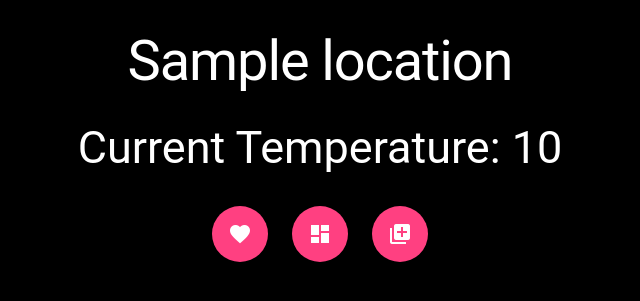
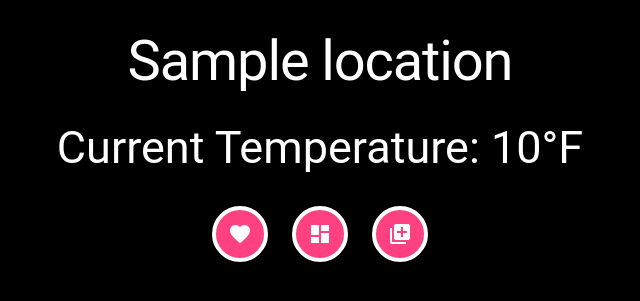
Before and after one commit to prithajnath/fabrik, a Django app: template templates/weather/index.html in a window 1280 px wide. Shown: the top 301 px of the page, without its empty margins (320-960 px from the left). Run offline with Django 3.2, Linux system fonts and the light colour scheme; the template is opened without the code that fills it: most values are stand-ins (such as "Sample title", 1, 10 or a date in 2020); some libraries are stand-ins or nearby versions.

Commit message:
Styling home page

```diff
--- a/static/css/index.css
+++ b/static/css/index.css
@@ -15,4 +15,5 @@ body {
 
 .mdl-button {
   margin: 10px;
+  border: 4px solid white;
 }
--- a/templates/weather/index.html
+++ b/templates/weather/index.html
@@ -12,7 +12,7 @@
 {% endif %}
 
 <h1>{{location}}</h1>
-<h2>Current Temperature: {{current_temperature}}</h2>
+<h2>Current Temperature: {{current_temperature}}°F</h2>
 
 <!-- User information below -->
 <!-- Navigation below -->
```
